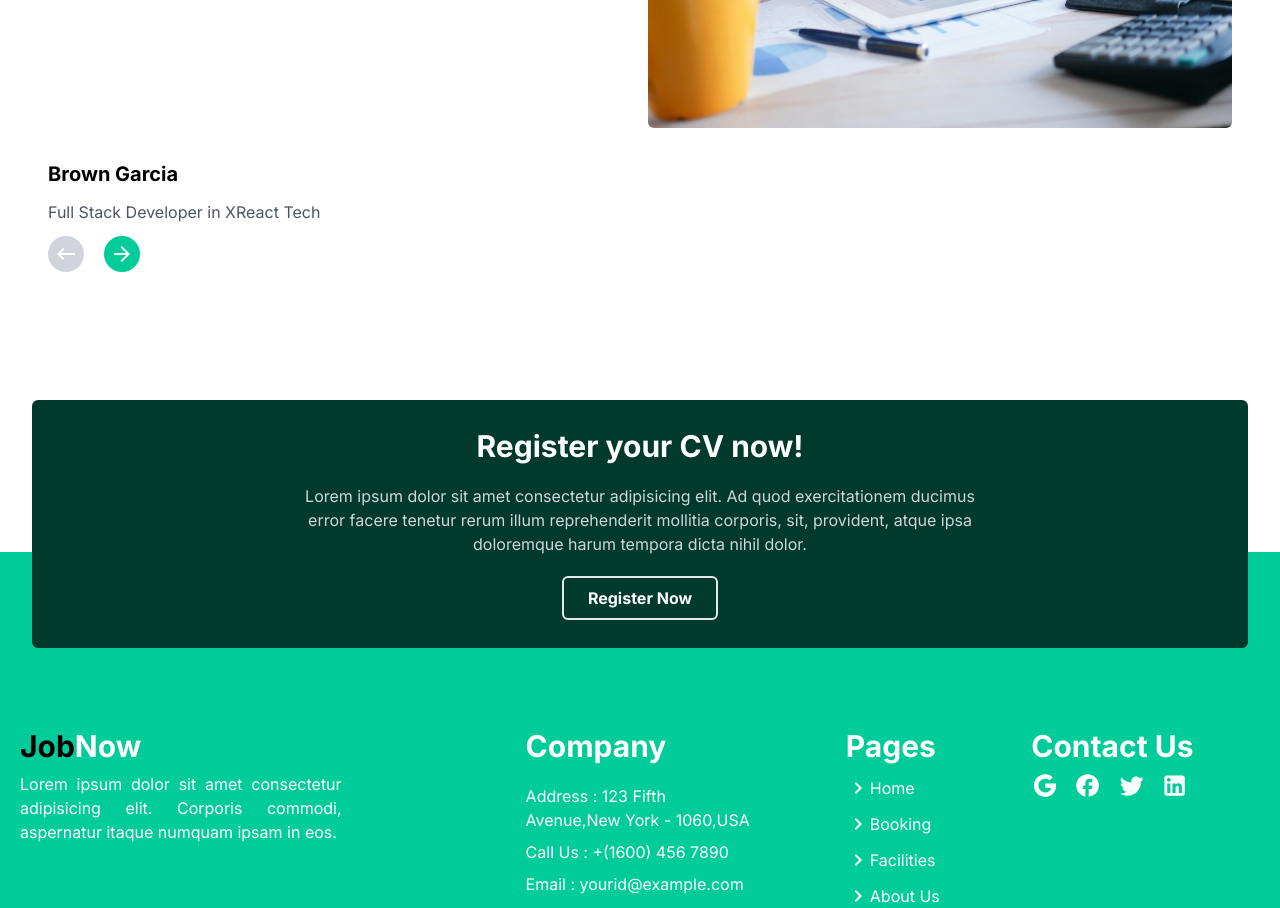
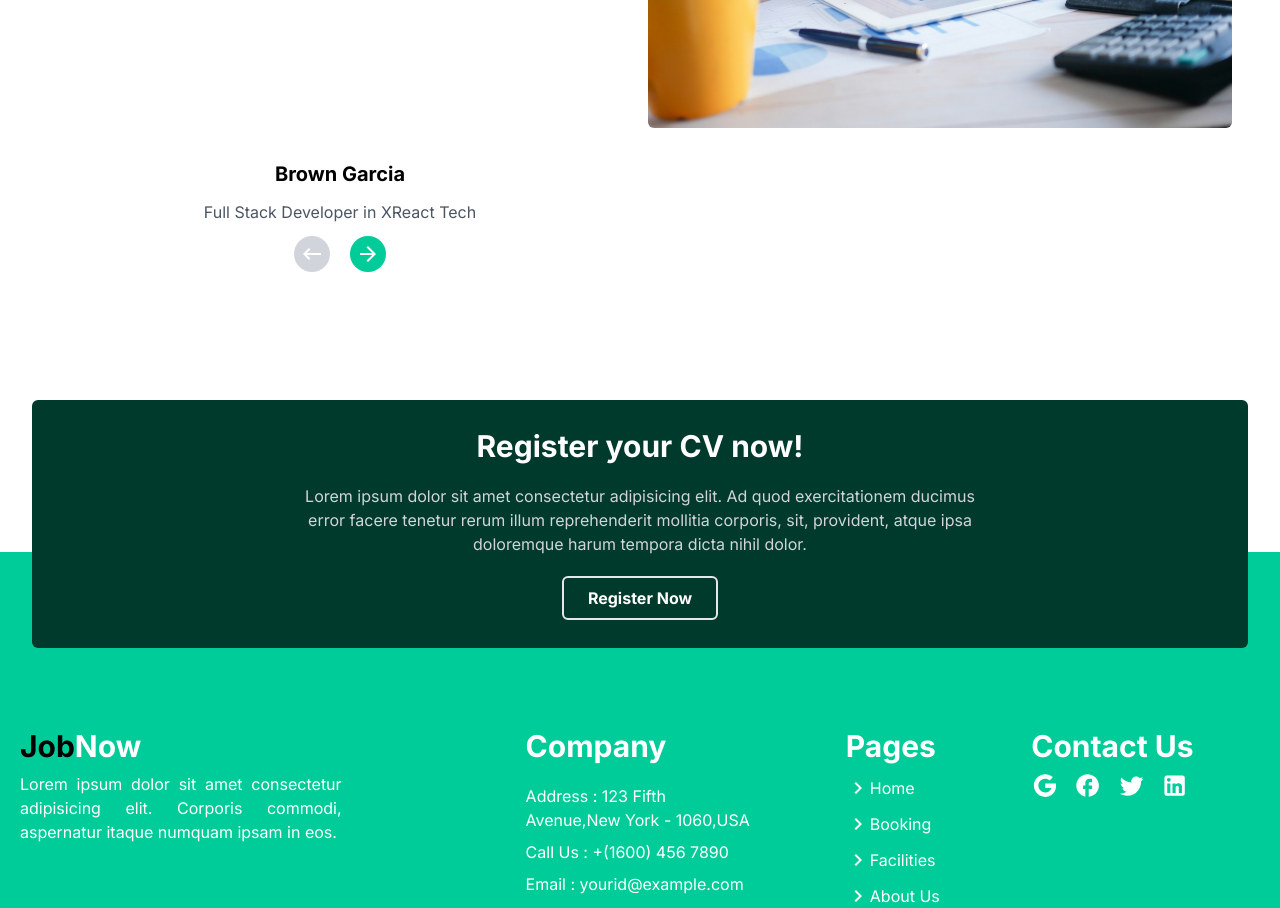
Before and after one commit to MohammedElHabach/CreoHub-Intership-Frontend-Week-3, a Next.js app: page / in a window 1280 px wide. Shown: the part 3560-4468 px from the top of the page. Built offline with nearby package versions, Linux system fonts and the light colour scheme.

Commit message:
fixing feedback

```diff
--- a/src/components/FeedBack.js
+++ b/src/components/FeedBack.js
@@ -52,7 +52,7 @@
             <img src="/job.jpg" className="rounded-md" alt="image feedback" />
           </div>
 
-          <div className="text-center pt-8  md:text-left">
+          <div className="text-center pt-8">
               <h3 className="font-bold text-xl ">Brown Garcia</h3>
               <div className="pt-3">
                 <p className="text-gray-600 ">
@@ -60,7 +60,7 @@
                 </p>
               </div>
 
-              <div className="flex gap-x-5 justify-center md:justify-start ">
+              <div className="flex gap-x-5 justify-center  ">
                 <div className="w-9 h-9 mt-3 bg-gray-300  rounded-full  flex items-center justify-center">
                   <KeyboardBackspaceIcon sx={{ color: "white" }} />
                 </div>
```
